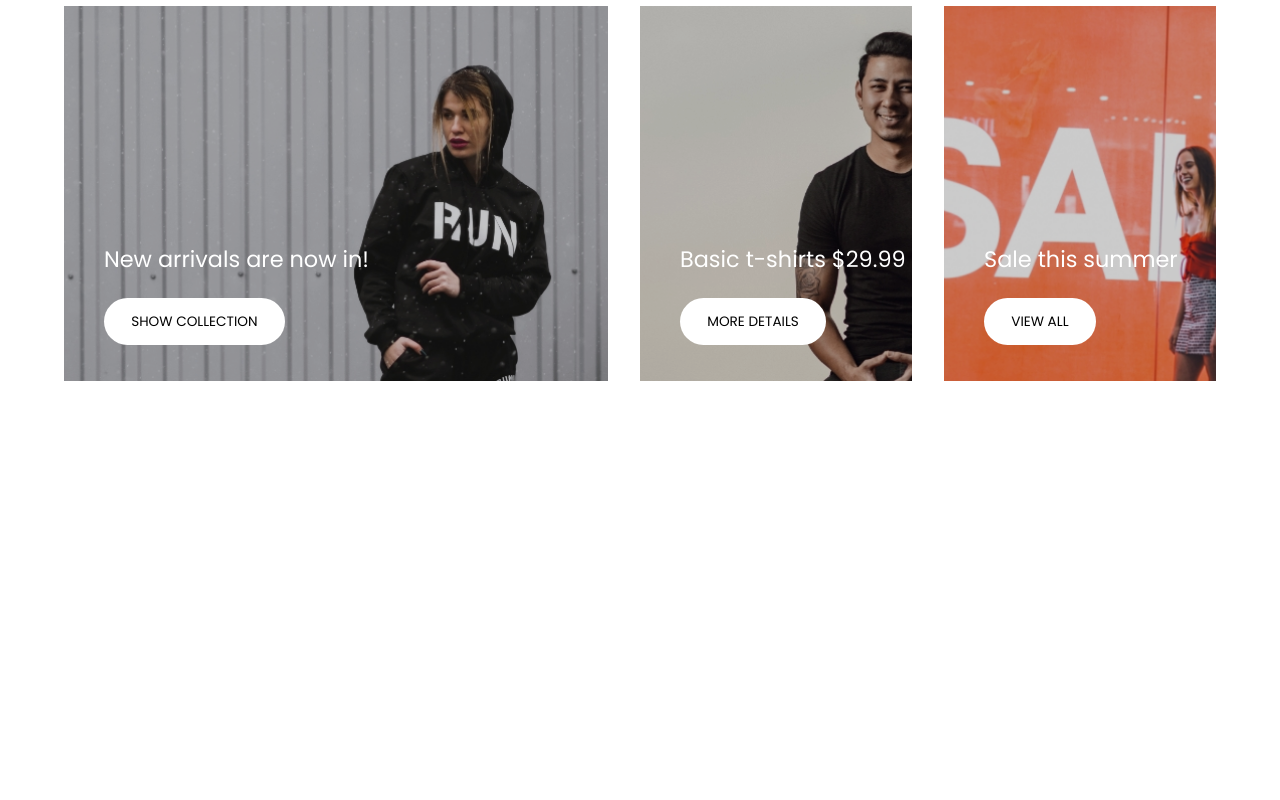
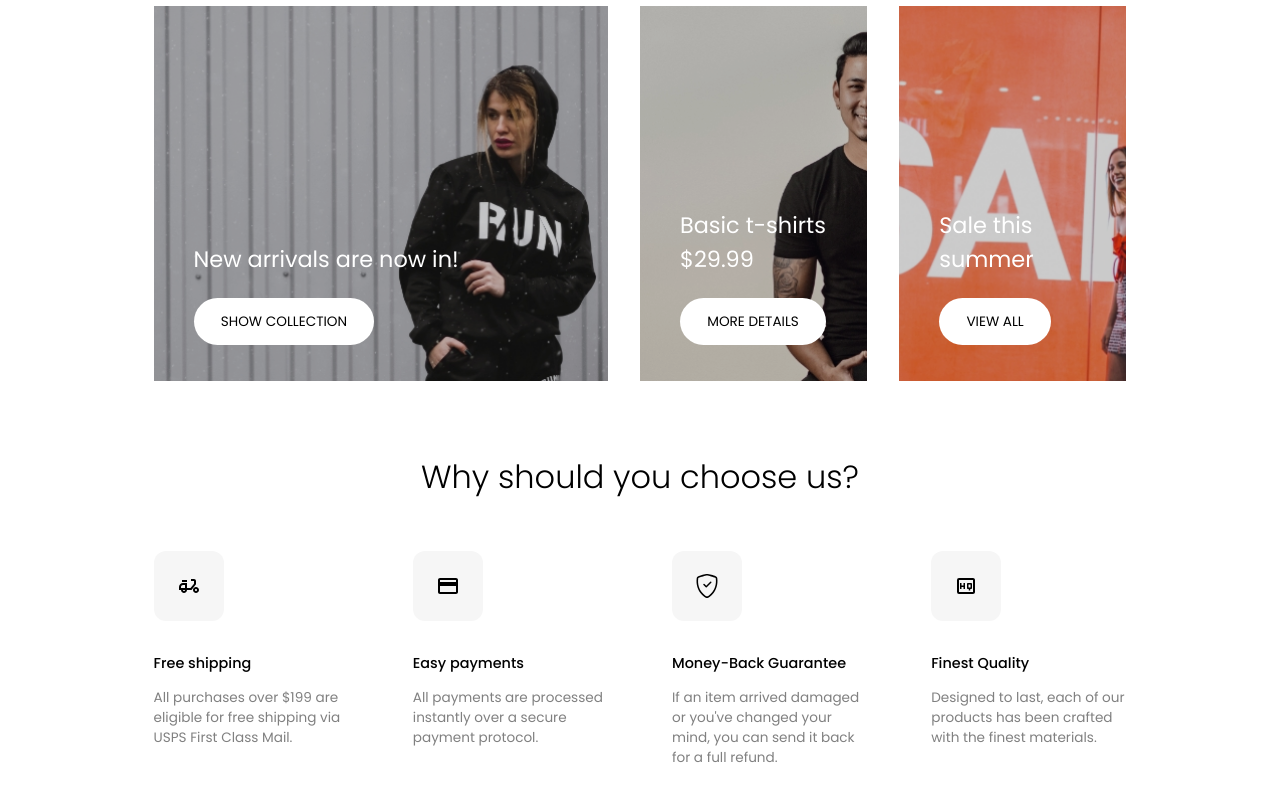
Before and after one commit to adriankiezik/react-ecommerce, a React (Vite) app: page / in a window 1280 px wide. Shown: the part 786-1586 px from the top of the page. Before the commit the page ends 1239 px from the top, so only its background shows below. Built offline with nearby package versions, Linux system fonts and the light colour scheme.

Commit message:
Add advantages section in landing page + change content padding + change few icons

```diff
--- /dev/null
+++ b/src/components/LandingPage/Advantages/Advantages.jsx
@@ -0,0 +1,62 @@
+import React, { Fragment } from "react";
+import styles from "./advantages.module.scss";
+
+import { MdOutlineDeliveryDining } from "react-icons/md";
+import { MdPayment } from "react-icons/md";
+import { BsShieldCheck } from "react-icons/bs";
+import { MdOutlineHighQuality } from "react-icons/md";
+
+const iconStyle = { fontSize: "1.5em" };
+
+const Advantages = () => {
+  return (
+    <Fragment>
+      <h1 className={styles["advantages__title"]}>Why should you choose us?</h1>
+      <div className={styles["advantages"]}>
+        <div>
+          <div className={styles["advantages__icon"]}>
+            <MdOutlineDeliveryDining style={iconStyle} />
+          </div>
+          <h2 className={styles["advantages__subtitle"]}>Free shipping</h2>
+          <p className={styles["advantages__text"]}>
+            All purchases over $199 are eligible for free shipping via USPS
+            First Class Mail.
+          </p>
+        </div>
+        <div>
+          <div className={styles["advantages__icon"]}>
+            <MdPayment style={iconStyle} />
+          </div>
+          <h2 className={styles["advantages__subtitle"]}>Easy payments</h2>
+          <p className={styles["advantages__text"]}>
+            All payments are processed instantly over a secure payment protocol.
+          </p>
+        </div>
+        <div>
+          <div className={styles["advantages__icon"]}>
+            <BsShieldCheck style={iconStyle} />
+          </div>
+          <h2 className={styles["advantages__subtitle"]}>
+            Money-Back Guarantee
+          </h2>
+          <p className={styles["advantages__text"]}>
+            If an item arrived damaged or you've changed your mind, you can send
+            it back for a full refund.
+          </p>
+        </div>
+        <div>
+          <div className={styles["advantages__icon"]}>
+            <MdOutlineHighQuality style={iconStyle} />
+          </div>
+          <h2 className={styles["advantages__subtitle"]}>Finest Quality</h2>
+          <p className={styles["advantages__text"]}>
+            Designed to last, each of our products has been crafted with the
+            finest materials.
+          </p>
+        </div>
+      </div>
+    </Fragment>
+  );
+};
+
+export default Advantages;
--- /dev/null
+++ b/src/components/LandingPage/Advantages/advantages.module.scss
@@ -0,0 +1,32 @@
+.advantages {
+  display: grid;
+  grid-template-columns: repeat(4, 1fr);
+  gap: 5vw;
+  padding: 0 var(--content-padding);
+  margin-bottom: 150px;
+  &__title {
+    font-size: 2em;
+    font-weight: 300;
+    text-align: center;
+    margin-bottom: 50px;
+  }
+  &__subtitle {
+    font-size: 0.9em;
+    font-weight: 500;
+    margin-bottom: 1em;
+  }
+  &__text {
+    font-size: 0.85em;
+    color: gray;
+  }
+  &__icon {
+    width: 70px;
+    height: 70px;
+    display: flex;
+    justify-content: center;
+    align-items: center;
+    background-color: var(--color-gray-light);
+    border-radius: 0.75rem;
+    margin-bottom: 2rem;
+  }
+}
--- a/src/components/LandingPage/Featured/featured.module.scss
+++ b/src/components/LandingPage/Featured/featured.module.scss
@@ -3,7 +3,7 @@
   display: grid;
   grid-template-columns: 2fr 1fr 1fr;
   gap: 2rem;
-  padding: 4.5rem 5vw;
+  padding: 4.5rem var(--content-padding);
   &__section {
     position: relative;
     height: 375px;
--- a/src/components/LandingPage/Header/Header.jsx
+++ b/src/components/LandingPage/Header/Header.jsx
@@ -2,9 +2,9 @@ import React from "react";
 import styles from "./header.module.scss";
 
 import { BsFillArrowRightCircleFill } from "react-icons/bs";
-import { FaShippingFast } from "react-icons/fa";
+import { MdOutlineDeliveryDining } from "react-icons/md";
 import { MdOutlineSentimentVerySatisfied } from "react-icons/md";
-import { SiAdguard } from "react-icons/si";
+import { BsShieldCheck } from "react-icons/bs";
 
 const buttonStyle = { fontSize: "2.2em", color: "gold" };
 const featureIconStyle = { fontSize: "1.3em", color: "orange" };
@@ -25,7 +25,7 @@ const Header = () => {
       <div className={styles["features"]}>
         <div className={styles["features__feature"]}>
           <div className={styles["features__icon"]}>
-            <FaShippingFast style={featureIconStyle} />
+            <MdOutlineDeliveryDining style={featureIconStyle} />
           </div>
           <div>
             <h3 className={styles["features__title"]}>Free shipping</h3>
@@ -49,7 +49,7 @@ const Header = () => {
         </div>
         <div className={styles["features__feature"]}>
           <div className={styles["features__icon"]}>
-            <SiAdguard style={featureIconStyle} />
+            <BsShieldCheck style={featureIconStyle} />
           </div>
           <div>
             <h3 className={styles["features__title"]}>
--- a/src/components/LandingPage/Header/header.module.scss
+++ b/src/components/LandingPage/Header/header.module.scss
@@ -6,7 +6,7 @@
   flex-direction: column;
   justify-content: center;
   gap: 2rem;
-  padding-left: 15vw;
+  padding-left: var(--content-padding);
   &__image {
     position: absolute;
     top: 0;
@@ -44,7 +44,7 @@
   grid-template-columns: repeat(3, auto);
   gap: 5rem;
   background-color: white;
-  padding: 2rem 5% 2rem 15vw;
+  padding: 2rem 5% 2rem var(--content-padding);
   border-radius: 0 5rem 0 0;
   &__feature {
     display: flex;
--- a/src/components/Navbar/navbar.module.scss
+++ b/src/components/Navbar/navbar.module.scss
@@ -5,7 +5,7 @@
   display: flex;
   align-items: center;
   justify-content: center;
-  padding: 0 15vw;
+  padding: 0 var(--content-padding);
   z-index: 100;
   transition: 0.2s all;
   &--scrolled {
--- a/src/index.css
+++ b/src/index.css
@@ -16,4 +16,7 @@ body {
 
 :root {
   --color-orange-light: #fff3df;
+  --color-gray-light: #f6f6f6;
+
+  --content-padding: 12vw;
 }
--- a/src/pages/LandingPage/LandingPage.jsx
+++ b/src/pages/LandingPage/LandingPage.jsx
@@ -3,12 +3,14 @@ import styles from "./landing-page.module.scss";
 
 import Header from "../../components/LandingPage/Header/Header";
 import Featured from "../../components/LandingPage/Featured/Featured";
+import Advantages from "../../components/LandingPage/Advantages/Advantages";
 
 const LandingPage = () => {
   return (
     <main>
       <Header />
       <Featured />
+      <Advantages />
     </main>
   );
 };
```
